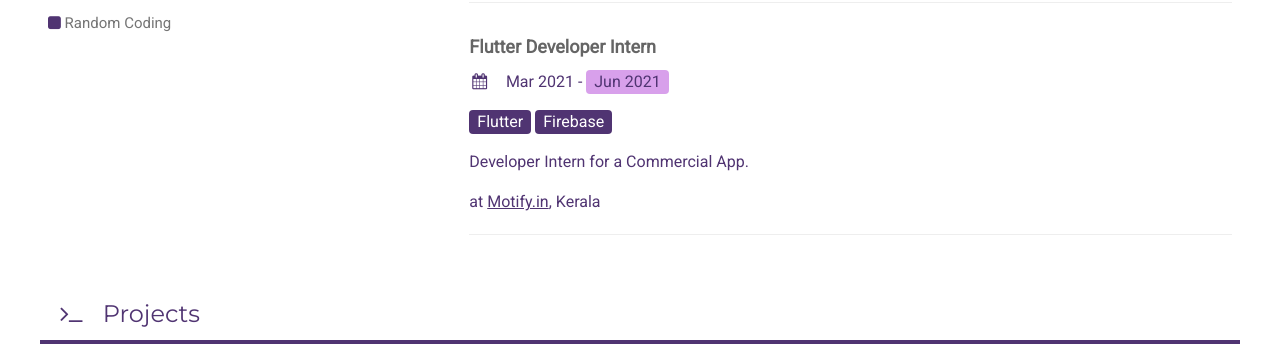
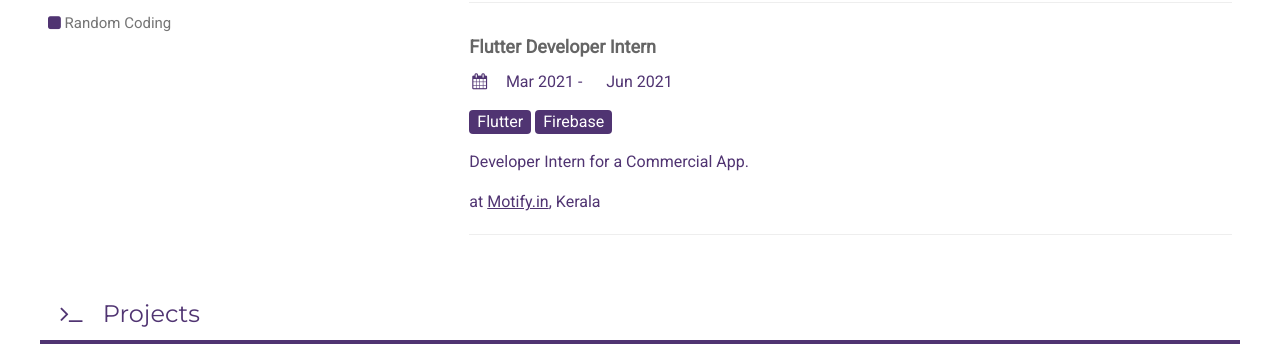
Before and after one commit to elvistony/resume, a plain HTML site: page index.html in a window 1280 px wide. Shown: the part 1306-1660 px from the top of the page. Drawn offline with nearby package versions, Linux system fonts and the light colour scheme.

Commit message:
Update index.html

```diff
--- a/index.html
+++ b/index.html
@@ -290,7 +290,7 @@ h3{
           </div>
           <div class="w3-container no-page-break">
             <h5 class="w3-opacity"><b>Flutter Developer Intern</b></h5>
-            <h6 class="w3-text-theme"><i class="fa fa-calendar fa-fw w3-margin-right"></i>Mar 2021 - <span class="w3-tag w3-theme-com w3-round">Jun 2021</span>
+            <h6 class="w3-text-theme"><i class="fa fa-calendar fa-fw w3-margin-right"></i>Mar 2021 - <span class="w3-tag w3-theme-com w3-round"></span> Jun 2021
             <p><span class="w3-tag w3-theme w3-round">Flutter</span> <span class="w3-tag w3-theme w3-round">Firebase</span><p>
               <p> Developer Intern for a Commercial App.</p>
             <p>at <a href="https://www.motify.in/">Motify.in</a>, Kerala</p>
```
